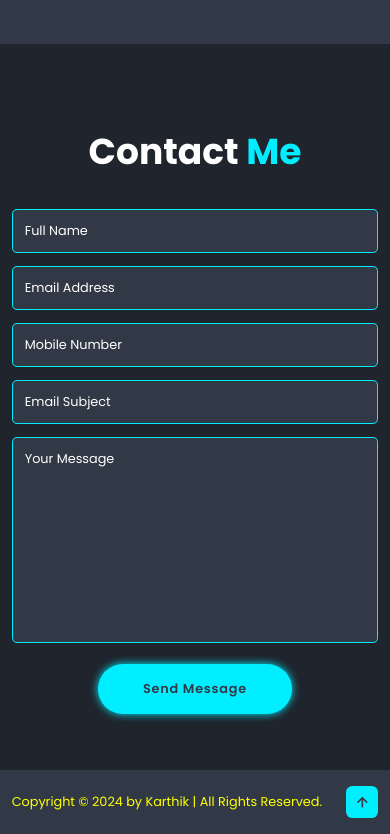
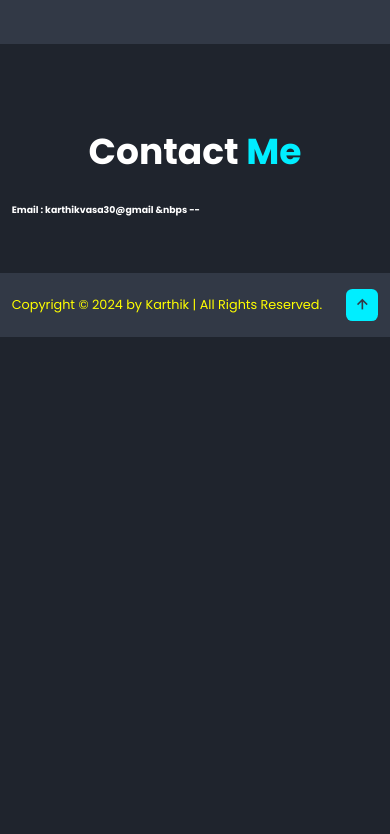
Before and after one commit to karthikvasa16/CVIP-Coderscave-Web-Development, a plain HTML site: page portifolio/index.html in a window 390 px wide. Shown: the part 6253-7087 px from the top of the page. After the commit the page ends 6590 px from the top, so only its background shows below. Drawn offline with nearby package versions, Linux system fonts and the light colour scheme.

Commit message:
Update index.html

```diff
--- a/portifolio/index.html
+++ b/portifolio/index.html
@@ -329,7 +329,7 @@ My intrigue with AIML is not just rooted in its technical intricacies but also i
 
         <div class="more-projects">
             For more of my projects checkout my Github
-            &nbsp;<a href="https://github.com/karthikvasa16?tab=repositories" target="_blank"><i class='bx bxl-github' ></i></a>
+            &nbsp;<a href="https://github.com/karthikvasa16" target="_blank"><i class='bx bxl-github' ></i></a>
         </div>
     </section>
 
@@ -337,40 +337,7 @@ My intrigue with AIML is not just rooted in its technical intricacies but also i
     <section class="contact" id="contact">
         <h2 class="heading">Contact <span>Me</span></h2>
 
-        <form action="#">
-            <div class="input-box">
-                <div class="input-field">
-                    <input type="text" placeholder="Full Name">
-                    <span class="focus"></span>
-                </div>
-
-                <div class="input-field">
-                    <input type="text" placeholder="Email Address">
-                    <span class="focus"></span>
-                </div>
-            </div>
-
-            <div class="input-box">
-                <div class="input-field">
-                    <input type="number" placeholder="Mobile Number">
-                    <span class="focus"></span>
-                </div>
-
-                <div class="input-field">
-                    <input type="text" placeholder="Email Subject">
-                    <span class="focus"></span>
-                </div>
-            </div>
-
-            <div class="textarea-field">
-                <textarea cols="30" rows="10" placeholder="Your Message"></textarea>
-                <span class="focus"></span>
-            </div>
-
-            <div class="btn">
-                <button type="submit" class="btn">Send Message</button>
-            </div>
-        </form>
+        <h3>Email : karthikvasa30@gmail &nbps --</h3>
     </section>
 
     <!-- footer design -->
```
